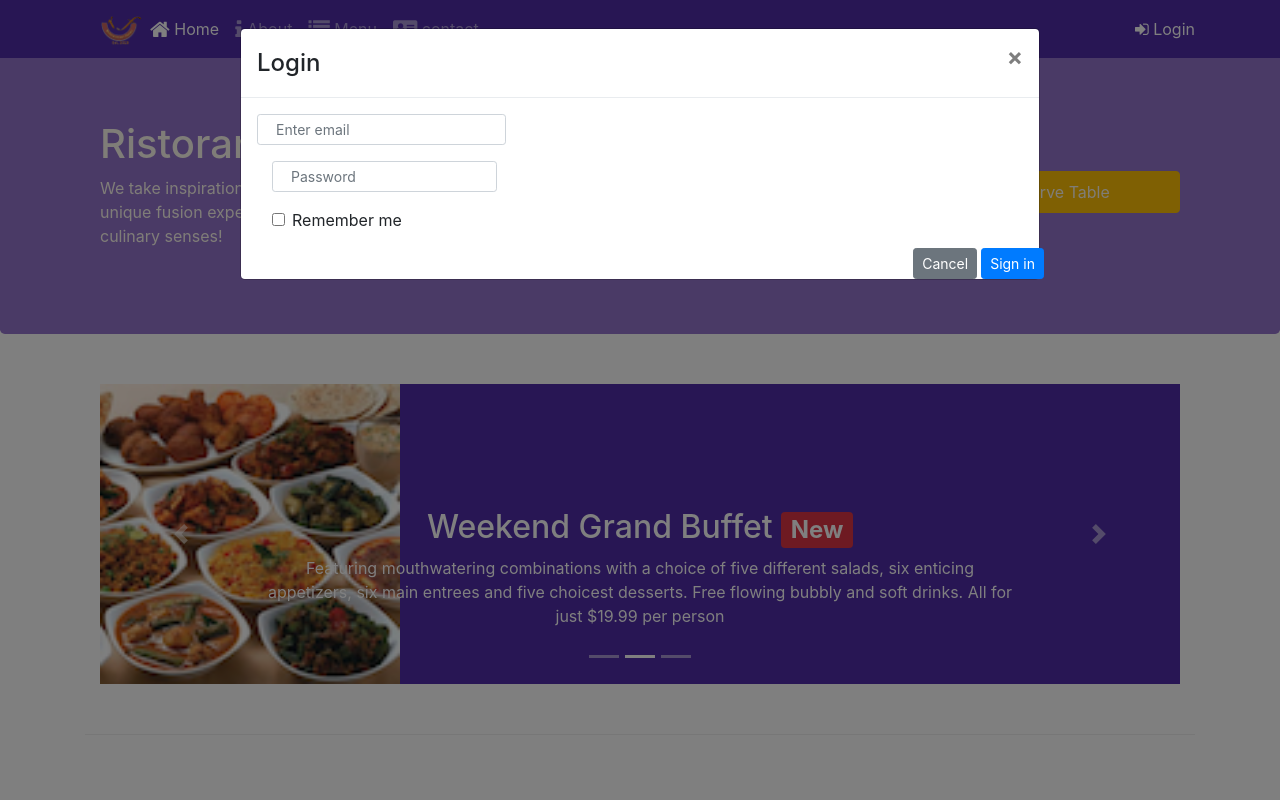
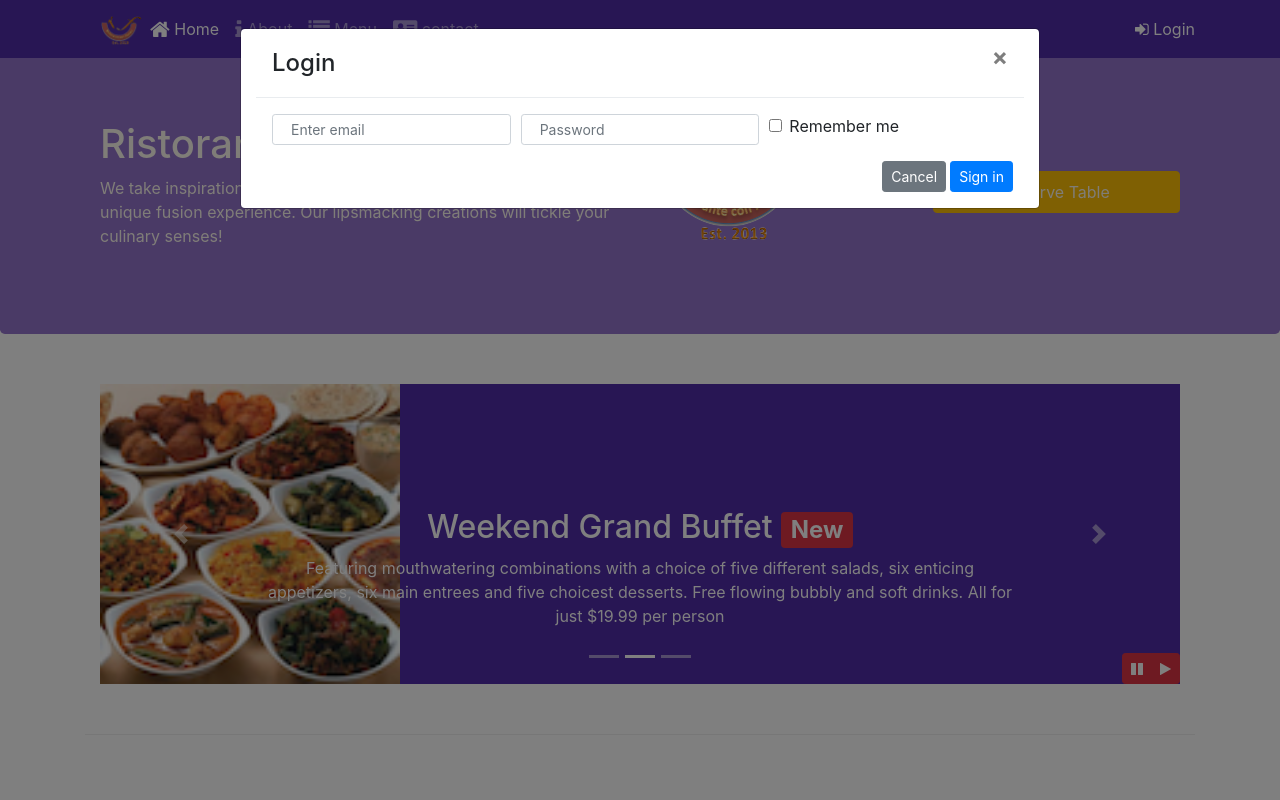
Before and after one commit to salihct/bootsrap, a website: page index.html in a window 1280 px wide. Both pictures are taken after a click on the link "Login". Shown: the top 800 px of the page. Drawn offline with nearby package versions, Linux system fonts and the light colour scheme.

Commit message:
bootstrap jquery

```diff
--- a/css/style.css
+++ b/css/style.css
@@ -56,3 +56,9 @@
     left: 0;
     min-height: 300px;
 }
+#carouselButton {
+    right:0px;
+    position: absolute;
+    bottom: 0px;
+    z-index: 1;
+}
--- a/index.html
+++ b/index.html
@@ -40,7 +40,7 @@
     <div id="loginModal" class="modal fade" role="dialog">
         <div class="modal-dialog modal-lg" role="content">
             <!-- Modal content-->
-            <div class="modal-content">
+            <div class="modal-content col">
                 <div class="modal-header">
                     <h4 class="modal-title">Login </h4>
                     <button type="button" class="close" data-dismiss="modal">&times;</button>
@@ -48,7 +48,7 @@
                 <div class="modal-body">
                     <form>
                         <div class="form-row">
-                            <divi class="form-group col-sm-4">
+                            <div class="form-group col-sm-4">
                                     <label class="sr-only" for="exampleInputEmail3">Email address</label>
                                     <input type="email" class="form-control form-control-sm mr-1" id="exampleInputEmail3" placeholder="Enter email">
                             </div>
@@ -217,6 +217,14 @@
                     <a class="carousel-control-next" href="#mycarousel" role="button" data-slide="next">
                         <span class="carousel-control-next-icon"></span>
                     </a>
+                    <div class="btn-group" id="carouselButton">
+                        <button class="btn btn-danger btn-sm" id="carousel-pause">
+                            <span class="fa fa-pause"></span>
+                        </button>
+                        <button class="btn btn-danger btn-sm" id="carousel-play">
+                            <span class="fa fa-play"></span>
+                        </button>
+                    </div>
                 </div>
             </div>
         </div>
@@ -327,6 +335,18 @@
     <script src="node_modules/jquery/dist/jquery.slim.min.js"></script>
     <script src="node_modules/popper.js/dist/umd/popper.min.js"></script>
     <script src="node_modules/bootstrap/dist/js/bootstrap.min.js"></script>
+    <script>
+        $(document).ready(function(){
+            $("#mycarousel").carousel( { interval: 2000 } );
+            $("#carousel-pause").click(function(){
+                $("#mycarousel").carousel('pause');
+            });
+            $("#carousel-play").click(function(){
+                $("#mycarousel").carousel('cycle');
+            });
+        });
+    </script>
+
 </body>
 
 </html>
```
